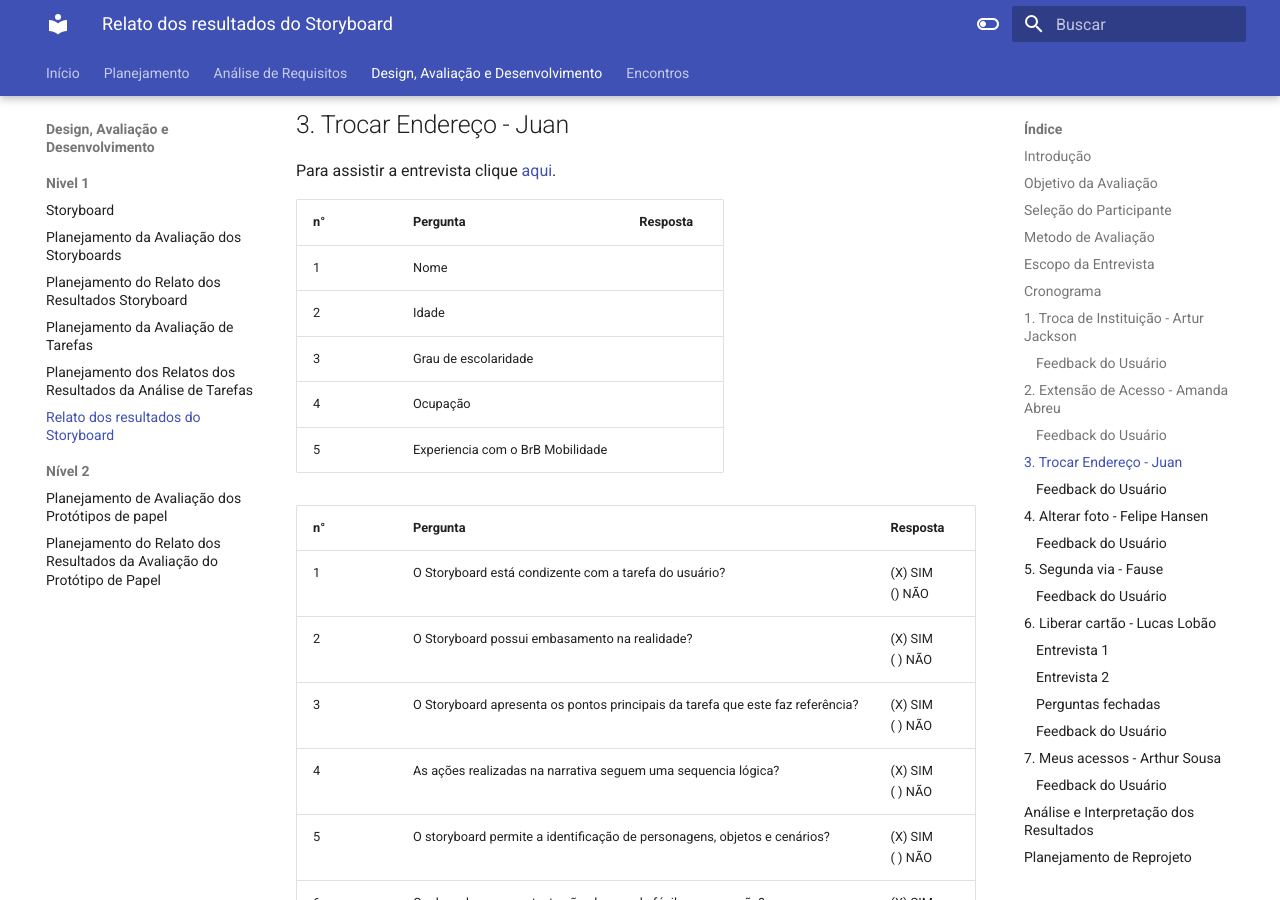
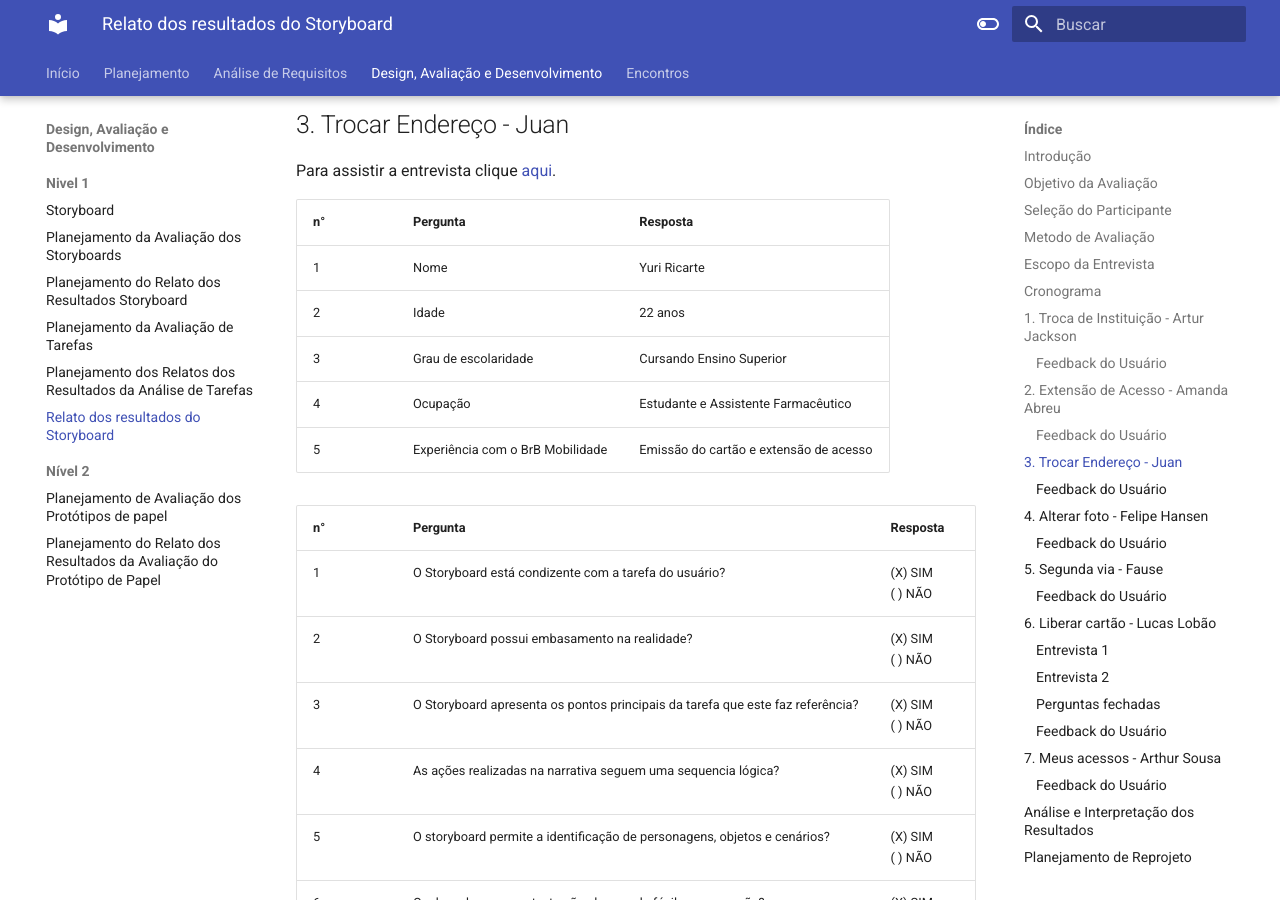
Before and after one commit to Interacao-Humano-Computador/2023.2--BRB-Mobilidade, an MkDocs documentation site: the page built from docs/designAvaliacao/resultadoStoryBoard.md, in a window 1280 px wide and 900 px high, scrolled down 4181 px. Built offline with MkDocs 1.6.1 and Material for MkDocs 9.7.7, drawn with Linux system fonts in a browser that asks for light colours; some of the changed text lies outside the part shown.

Commit message:
entrevista storyboard troca de endereço

```diff
--- a/docs/designAvaliacao/resultadoStoryBoard.md
+++ b/docs/designAvaliacao/resultadoStoryBoard.md
@@ -40,7 +40,7 @@
 |Felipe|Patrick Maximo|04/11/2023|16:12 - 16:17|Microsoft Teams|
 |Arthur Sousa|Yann Rodrigues| 01/11/2023 | 09:32 - 09:36 | Casa de Yann (Gama) |
 |Fause|Ana Julia|03/11/2023|13:30 - 13:33|Microsoft Teams|
-|Juan|-----|-----|-----|-----|
+|Juan|Yuri Ricarte|04/11/2023|12:00-12:10|Casa do Juan(Ceilândia)|
 
 ## 1. Troca de Instituição - Artur Jackson
 
@@ -107,16 +107,16 @@
 
 |   n°   | Pergunta | Resposta |
 |--------|-----------|----------|
-| 1 | Nome  | |
-| 2 | Idade  |  |
-| 3 | Grau de escolaridade  |  |
-| 4 | Ocupação |   |
-| 5 | Experiencia com o BrB Mobilidade |  |
+| 1 | Nome  | Yuri Ricarte|
+| 2 | Idade  | 22 anos  |
+| 3 | Grau de escolaridade  | Cursando Ensino Superior |
+| 4 | Ocupação | Estudante e Assistente Farmacêutico  |
+| 5 | Experiência com o BrB Mobilidade | Emissão do cartão e extensão de acesso |
 
 
 |   n°   | Pergunta | Resposta |
 |--------|-----------|----------|
-| 1 | O Storyboard está condizente com a tarefa do usuário? | (X) SIM <br> () NÃO  |
+| 1 | O Storyboard está condizente com a tarefa do usuário? | (X) SIM <br> ( ) NÃO  |
 | 2 | O Storyboard possui embasamento na realidade? | (X) SIM <br> (  ) NÃO |
 | 3 | O Storyboard apresenta os pontos principais da tarefa que este faz referência? | (X) SIM <br> (  ) NÃO |
 | 4 | As ações realizadas na narrativa seguem uma sequencia lógica? | (X) SIM <br> (  ) NÃO |
```
